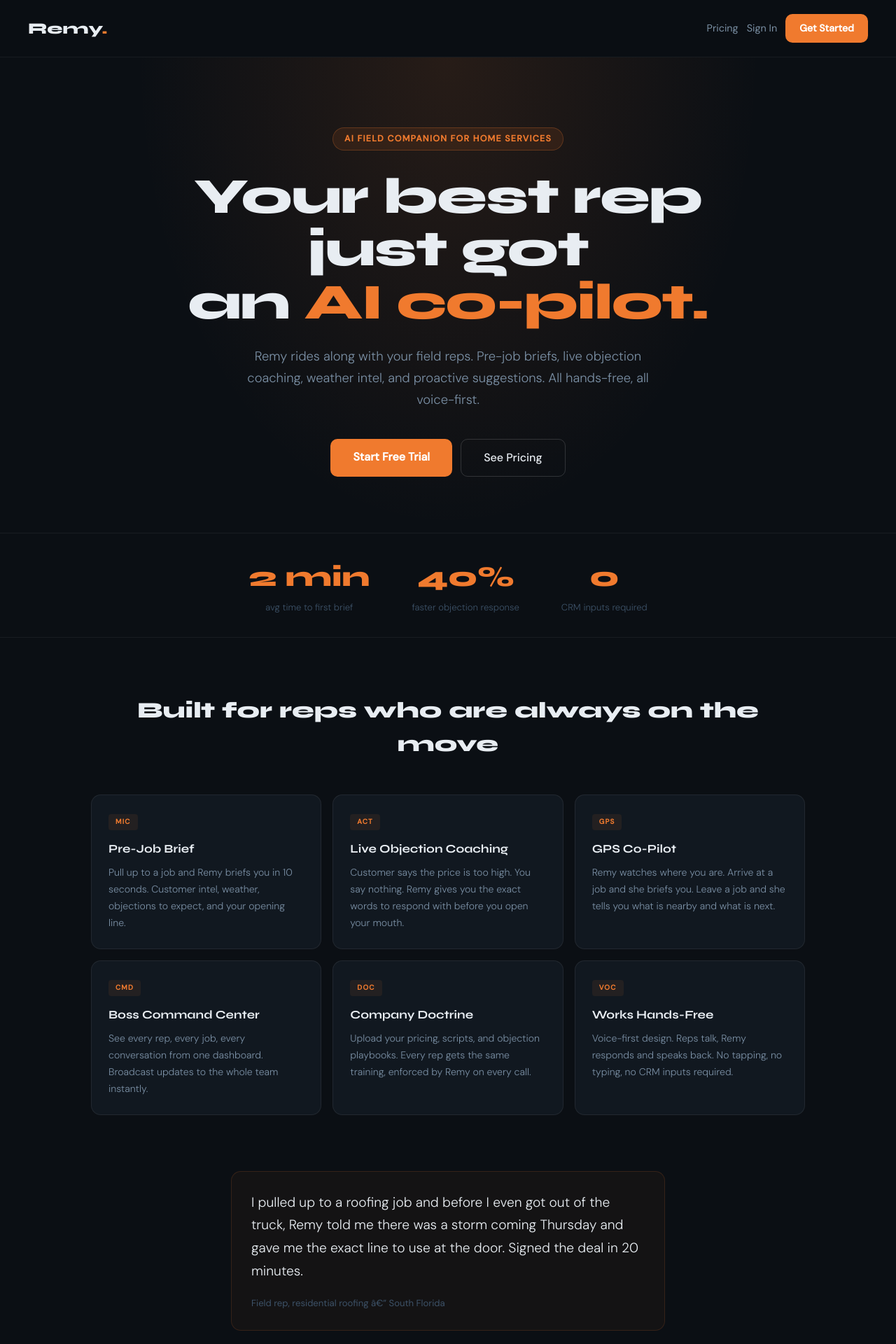
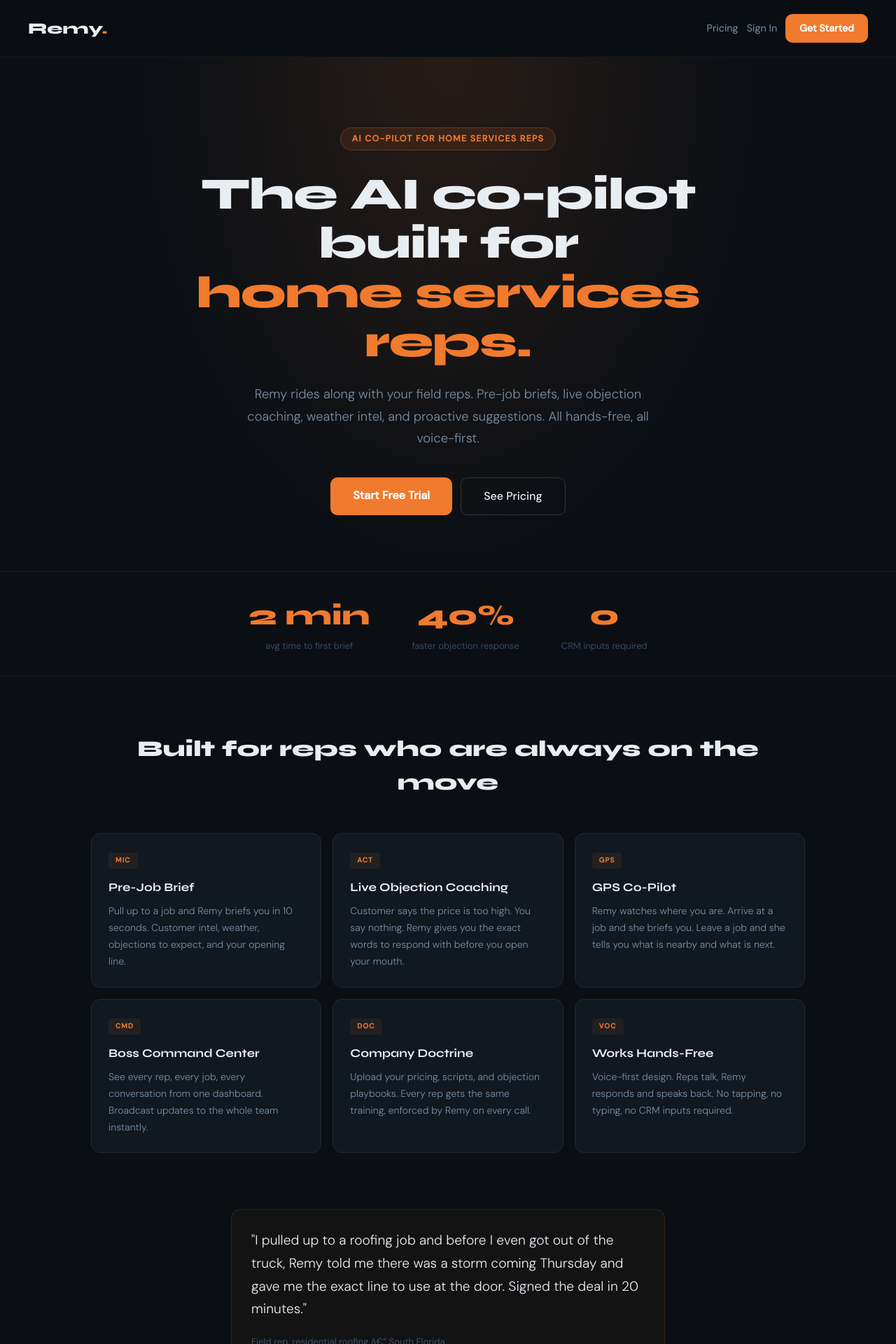
Before and after one commit to Jkapp93/Remy, a Next.js app: page / in a window 1280 px wide. Shown: the top 1920 px of the page at 70% size. Built offline with nearby package versions, Linux system fonts and the light colour scheme.

Commit message:
fix: headline copy, drop companion for co-pilot

```diff
--- a/app/page.tsx
+++ b/app/page.tsx
@@ -29,10 +29,10 @@
       {/* Hero */}
       <div className="hero-grad" style={{ padding:'100px 40px 80px', textAlign:'center', maxWidth:'900px', margin:'0 auto' }}>
         <div style={{ display:'inline-block', background:'rgba(240,122,46,0.1)', border:'1px solid rgba(240,122,46,0.25)', borderRadius:'100px', padding:'6px 16px', fontSize:'0.78rem', fontWeight:600, letterSpacing:'0.1em', textTransform:'uppercase', color:'#f07a2e', marginBottom:'28px' }}>
-          AI Field Companion for Home Services
+          AI Co-Pilot for Home Services Reps
         </div>
-        <h1 style={{ fontFamily:"'Syne',sans-serif", fontSize:'clamp(2.5rem, 6vw, 4.5rem)', fontWeight:900, lineHeight:1.05, marginBottom:'24px', letterSpacing:'-0.02em' }}>
-          Your best rep just got<br />an <span style={{ color:'#f07a2e' }}>AI co-pilot.</span>
+        <h1 style={{ fontFamily:"'Syne',sans-serif", fontSize:'clamp(2.2rem, 5vw, 4rem)', fontWeight:900, lineHeight:1.1, marginBottom:'24px', letterSpacing:'-0.02em' }}>
+          The AI co-pilot built for<br /><span style={{ color:'#f07a2e' }}>home services reps.</span>
         </h1>
         <p style={{ fontSize:'1.15rem', color:'#7a8fa4', fontWeight:300, lineHeight:1.7, marginBottom:'40px', maxWidth:'600px', margin:'0 auto 40px' }}>
           Remy rides along with your field reps. Pre-job briefs, live objection coaching, weather intel, and proactive suggestions. All hands-free, all voice-first.
@@ -84,7 +84,7 @@
       <div style={{ maxWidth:'700px', margin:'0 auto', padding:'0 40px 80px' }}>
         <div className="quote-card">
           <div style={{ fontSize:'1.2rem', lineHeight:1.7, color:'#e8edf2', fontWeight:300, marginBottom:'20px' }}>
-            I pulled up to a roofing job and before I even got out of the truck, Remy told me there was a storm coming Thursday and gave me the exact line to use at the door. Signed the deal in 20 minutes.
+            "I pulled up to a roofing job and before I even got out of the truck, Remy told me there was a storm coming Thursday and gave me the exact line to use at the door. Signed the deal in 20 minutes."
           </div>
           <div style={{ fontSize:'0.82rem', color:'#3d5268' }}>Field rep, residential roofing â€” South Florida</div>
         </div>
```
